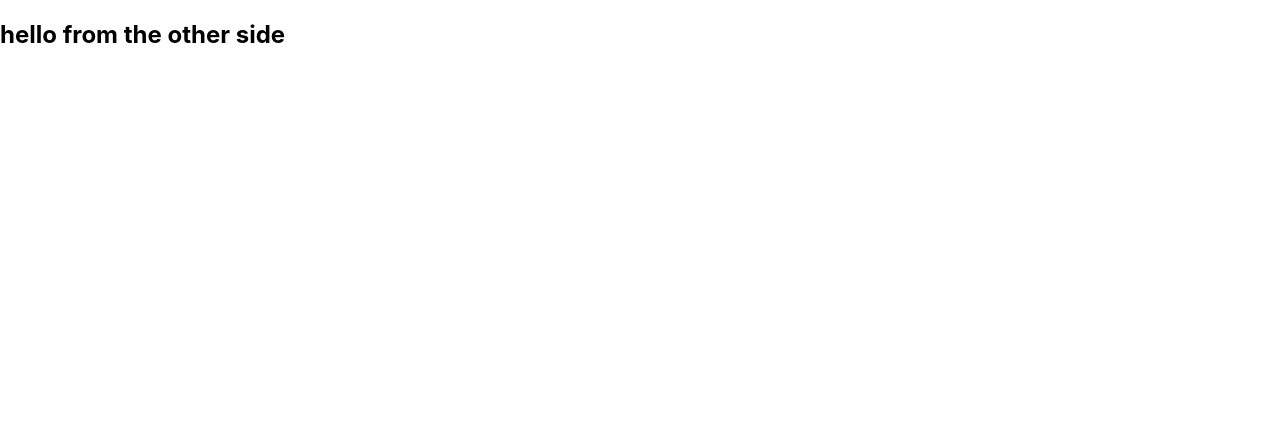
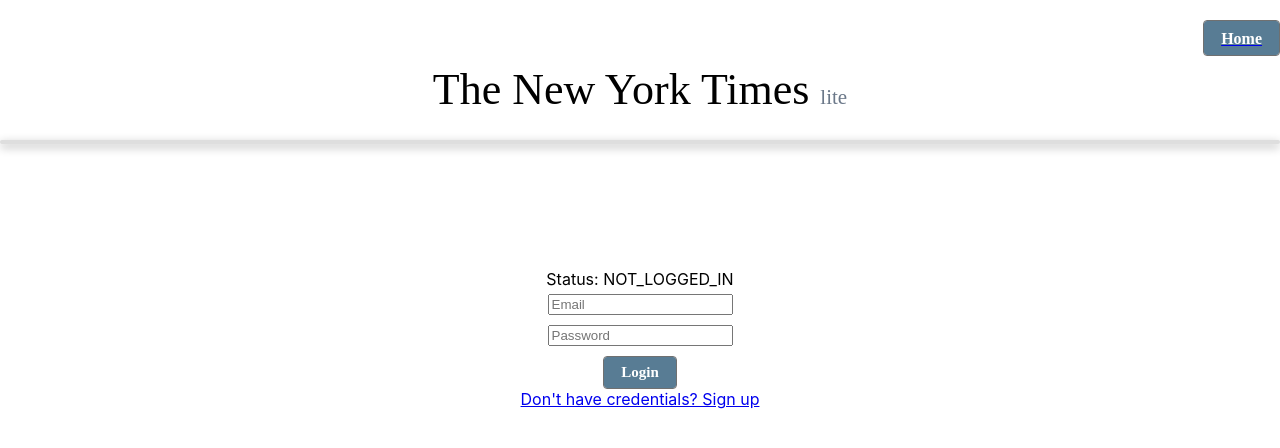
Before and after one commit to R-Tomas-Gonzalez/nytimes-lite-frontend, a React (Create React App) app: page /login in a window 1280 px wide. Shown: the top 448 px of the page. Built offline with nearby package versions, Linux system fonts and the light colour scheme; no server answers.

Commit message:
did a bit of work here. mainly created user authorization. there is a new folder called 'auth' that is used for registration and login components. also, created the login and registration pages.

```diff
--- a/package.json
+++ b/package.json
@@ -6,8 +6,10 @@
     "@testing-library/jest-dom": "^4.2.4",
     "@testing-library/react": "^9.3.2",
     "@testing-library/user-event": "^7.1.2",
+    "axios": "^0.20.0",
     "react": "^16.13.1",
     "react-dom": "^16.13.1",
+    "react-router-dom": "^5.2.0",
     "react-scripts": "3.4.3"
   },
   "scripts": {
--- a/src/App.css
+++ b/src/App.css
@@ -1,9 +1,8 @@
 
 /* Header content */
-
 .header-component{
   width: 1280px;
-  margin: 0 auto;
+  margin: auto;
 }
 
 .nytimes-text {
@@ -48,6 +47,43 @@
 opacity: 1;
 margin: 10px;
 }
+
+/* Login and registration forms */
+
+.form-container {
+  margin-top: 125px;
+  text-align: center;
+}
+
+input[type=email] {
+  margin:5px;
+}
+
+input[type=password] {
+  margin: 5px;
+  margin-bottom: 10px;
+}
+
+.auth-button {
+  align-items: center;
+  padding:7px;
+
+  background: #587C94 0% 0% no-repeat padding-box;
+  border: 1px solid #707070;
+  border-radius: 4px;
+  opacity: 1;
+}
+
+.auth-button-text {
+  font-family: FranklinGothic URW, 'Times New Roman', Times, serif;
+  font-size: 15px;
+  letter-spacing: 0px;
+  color: #FFFFFF;
+  opacity: 1;
+  margin-top: 2px;
+  margin: 10px;
+}
+
 
 /* Row containers and headers */
 .card-container {
--- a/src/App.js
+++ b/src/App.js
@@ -1,4 +1,5 @@
 import React, { Component} from 'react';
+import RegistrationPage from './pages/RegistrationPage';
 import { BrowserRouter as Router,
   Route,
   Switch,
@@ -7,21 +8,69 @@
 } from "react-router-dom";
 import './App.css';
 import MainPage from './pages/MainPage';
-import Login from './pages/Login'
-import { useHistory } from 'react-router-dom'
-
+import LoginPage from './pages/LoginPage';
+import { useHistory } from 'react-router-dom';
+import axios from 'axios';
 
 class App extends Component {
 
+  state = {
+    loggedInStatus: "NOT_LOGGED_IN",
+    user: {}
+  }
+
+  checkLoginStatus = () => {
+    axios.get("http://localhost:3001/logged_in", { withCredentials: true})
+    .then(response => {
+      if (response.data.logged_in && this.state.loggedInStatus === "NOT_LOGGED_IN"){
+        this.setState({
+          loggedInStatus: "LOGGED_IN",
+          user: response.data.user
+        })
+      } else if (!response.data.logged_in & this.state.loggedInStatus === "LOGGED_IN"){
+        this.setState({
+          loggedInStatus: "NOT_LOGGED_IN",
+          user: {}
+        })
+      }
+    })
+    .catch(error => {
+      console.log("check login error")
+    })
+  }
+
+  componentDidMount = () => {
+    this.checkLoginStatus()
+  }
+
+  handleLogin = (data) => {
+    this.setState({
+      loggedInStatus: "LOGGED_IN",
+      user: data.user
+    })
+  }
+
+  handleLogout = () => {
+    this.setState({
+      loggedInStatus: "NOT_LOGGED_IN",
+      user: {}
+    })
+  }
 
   render() {
     return (
       <Router>
       <div>
-
         <Switch>
         <Route exact path="/" component={MainPage} />
-        <Route exact path="/login" component={Login} />
+        <Route exact path="/login" render={props => (<LoginPage {...props}
+        handleLogin={this.handleLogin}
+        handleLogout={this.handleLogout}
+        loggedInStatus={this.state.loggedInStatus}/>)}/>
+
+        <Route exact path="/registration" render={props => (<RegistrationPage {...props}
+        handleLogin={this.handleLogin}
+        loggedInStatus={this.state.loggedInStatus}/> )} />
         </Switch>
         </div>
       </Router>
--- /dev/null
+++ b/src/auth/LoginComponent.js
@@ -0,0 +1,52 @@
+import React, { Component } from 'react';
+import '../App.css';
+import axios from 'axios';
+
+
+class LoginComponent extends Component {
+    state = {
+        email: "",
+        password: "",
+        loginErrors: "",
+     }
+
+    handleChange = (event) => {
+        this.setState({
+            [event.target.name]: event.target.value
+        })
+    }
+
+    handleSubmit = (event) => {
+        axios.post("http://localhost:3001/sessions", {
+            user: {
+                email: this.state.email,
+                password: this.state.password
+            }
+        },
+        { withCredentials: true }
+        )
+        .then(response => {
+            if (response.data.logged_in){
+                this.props.handleSuccessfulAuth(response.data);
+            }
+        })
+        .catch(error => {console.log("login error", error)})
+        event.preventDefault();
+    }
+
+    render() {
+        return (
+            <div className="login-form">
+                <form onSubmit={this.handleSubmit}>
+                <input type="email" name="email" placeholder="Email" value={this.state.email} onChange={this.handleChange} required/>
+                <br></br>
+                <input type="password" name="password" placeholder="Password" value={this.state.password} onChange={this.handleChange} required/>
+                <br></br>
+                <button className="auth-button" type='submit'><span className="auth-button-text"><strong>Login</strong></span></button>
+                </form>
+            </div>
+         );
+    }
+}
+
+export default LoginComponent;
--- /dev/null
+++ b/src/auth/RegistrationComponent.js
@@ -0,0 +1,58 @@
+import React, { Component } from 'react';
+import axios from 'axios';
+
+
+class RegistrationComponent extends Component {
+    state = {
+        email: "",
+        password: "",
+        password_confirmation: "",
+        registrationErrors: "",
+     }
+
+    handleChange = (event) => {
+        this.setState({
+            [event.target.name]: event.target.value
+        })
+    }
+
+    handleSubmit = (event) => {
+
+        axios.post("http://localhost:3001/registrations", {
+            user: {
+                email: this.state.email,
+                password: this.state.password,
+                password_confirmation: this.state.password_confirmation
+            }
+        },
+        { withCredentials: true }
+        )
+        .then(response => {
+            if (response.data.status === 'created'){
+                this.props.handleSuccessfulAuth(response.data);
+            }
+        })
+        .catch(error => {console.log("registration error", error)})
+        event.preventDefault();
+    }
+
+
+
+    render() {
+        return (
+            <div>
+                <form onSubmit={this.handleSubmit}>
+                <input type="email" name="email" placeholder="Email" value={this.state.email} onChange={this.handleChange} required/>
+                <br></br>
+                <input type="password" name="password" placeholder="Password" value={this.state.password} onChange={this.handleChange} required/>
+                <br></br>
+                <input type="password" name="password_confirmation" placeholder="Password confirmation" value={this.state.password_confirmation} onChange={this.handleChange} required/>
+                <br></br>
+                <button className="auth-button" type='submit'><span className="auth-button-text"><strong>Register</strong></span></button>
+                </form>
+            </div>
+         );
+    }
+}
+
+export default RegistrationComponent;
--- a/src/components/ArticleCard.js
+++ b/src/components/ArticleCard.js
@@ -11,9 +11,7 @@
 const ArticleCard = (props) => {
 
     const {abstract, byline, title, url} = props.article
-
     const imageUrl = props.article.multimedia[2].url
-    console.log(props)
 
     return (
         <div className="column">
--- a/src/components/Header.js
+++ b/src/components/Header.js
@@ -12,7 +12,7 @@
     render() {
         return (
             <header className="header-component">
-                <NavLink to="/Login" className='home-login' ><span className="login-text"><strong>Login | Sign Up</strong></span></NavLink>
+                <NavLink to="/login" className='home-login' ><span className="login-text"><strong>Login | Sign Up</strong></span></NavLink>
                 <div className="content">
                 <div className="nytimes-text">The New York Times <span className="lite">lite</span></div>
                 </div>
--- a/src/containers/OpinionContainer.js
+++ b/src/containers/OpinionContainer.js
@@ -6,7 +6,7 @@
     render()
 
     {
-        console.log(this.props.opinionArticles.multimedia)
+
         const articles = this.props.opinionArticles
         return (
             <div className='card-container'>
--- a/src/pages/Login.js
+++ /dev/null
@@ -1,10 +0,0 @@
-import React, { Component } from "react";
-
-class Login extends Component{
-    render(){
-        return(
-            <h2>hello from the other side</h2>
-        )
-    }
-}
-export default Login
--- /dev/null
+++ b/src/pages/LoginPage.js
@@ -0,0 +1,46 @@
+import React, { Component, Fragment } from "react";
+import axios from 'axios';
+import Registration from "../auth/RegistrationComponent"
+import { NavLink } from 'react-router-dom'
+import LoginComponent from "../auth/LoginComponent";
+import Header from "../components/Header"
+
+class LoginPage extends Component{
+
+    handleSuccessfulAuth = (data) => {
+        this.props.handleLogin(data);
+        this.props.history.push("/");
+    }
+
+    // handleLogoutClick = () => {
+    //     axios.delete("http://localhost:3001/logout", {withCredentials: true})
+    //     .then(resp=>this.props.handleLogout())
+    //     .catch(error=>console.log('logout error', error))
+
+    // }
+
+
+    render(){
+        return(
+            <Fragment>
+                <header className="header-component">
+                    <NavLink to="/" className='home-login' ><span className="login-text"><strong>Home</strong></span></NavLink>
+                    <div className="content">
+                    <div className="nytimes-text">The New York Times <span className="lite">lite</span></div>
+                    </div>
+                    <hr className="header-line"/>
+                </header>
+
+                <div className="form-container">
+                    Status: {this.props.loggedInStatus}
+                    <LoginComponent handleSuccessfulAuth={this.handleSuccessfulAuth}/>
+                    <NavLink to="/registration" className='registration'>Don't have credentials? Sign up</NavLink>
+                    <br></br>
+                    {/* <button onClick={() => this.handleLogoutClick()}>Logout</button> */}
+                </div>
+            </Fragment>
+
+        )
+    }
+}
+export default LoginPage
--- /dev/null
+++ b/src/pages/RegistrationPage.js
@@ -0,0 +1,36 @@
+import React, { Component, Fragment } from "react";
+import RegistrationComponent from "../auth/RegistrationComponent";
+import {NavLink } from "react-router-dom";
+
+class RegistrationPage extends Component{
+
+    handleSuccessfulAuth = (data) => {
+        this.props.handleLogin(data);
+        this.props.history.push("/login");
+    }
+
+    render(){
+        return(
+            <Fragment>
+
+                <header className="header-component">
+                <NavLink to="/login" className='home-login' ><span className="login-text"><strong>Login</strong></span></NavLink>
+                    <div className="content">
+                    <div className="nytimes-text">The New York Times <span className="lite">lite</span></div>
+                    </div>
+                    <hr className="header-line"/>
+                </header>
+
+                <div className="form-container">
+                    Status: {this.props.loggedInStatus}
+                    <RegistrationComponent handleSuccessfulAuth={this.handleSuccessfulAuth}/>
+                </div>
+
+            </Fragment>
+
+
+
+        )
+    }
+}
+export default RegistrationPage
```
Also changed, not shown: src/pages/MainPage.js (+0 -8 lines), 1 other file (tests, documents, lock files or other folders).
